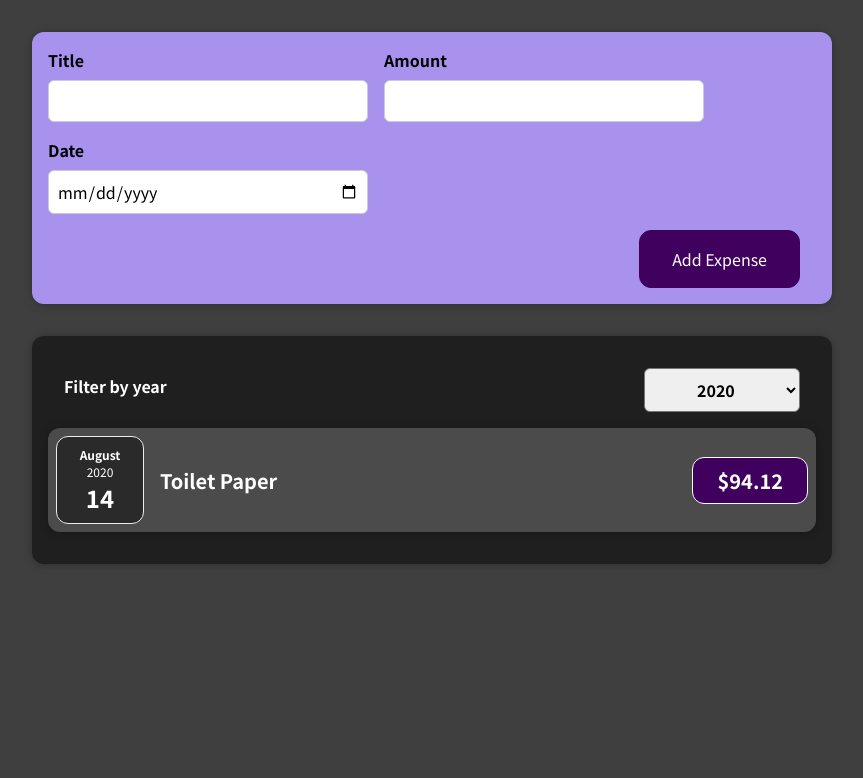
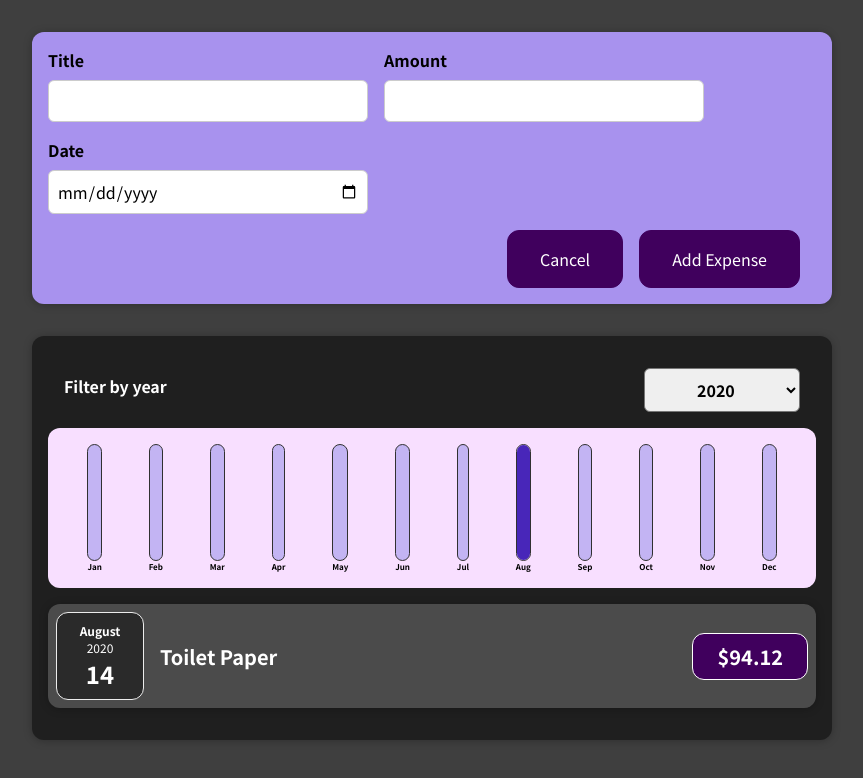
Before and after one commit to drgoodcat/react-complete-guide, a React (Create React App) app: page / in a window 1280 px wide. Shown: the top 778 px of the page, without its empty margins (208-1071 px from the left). Built offline with nearby package versions, Linux system fonts and the light colour scheme.

Commit message:
Section 5 finished

```diff
--- /dev/null
+++ b/src/components/Chart/Chart.css
@@ -0,0 +1,9 @@
+.chart {
+    padding: 1rem;
+    border-radius: 12px;
+    background-color: #f8dfff;
+    text-align: center;
+    display: flex;
+    justify-content: space-around;
+    height: 10rem;
+}
--- /dev/null
+++ b/src/components/Chart/Chart.js
@@ -0,0 +1,19 @@
+import react from "react";
+
+import ChartBar from "./ChartBar";
+import "./Chart.css";
+
+const Chart = (props) => {
+    const dataPointValues = props.dataPoints.map((dataPoint) => dataPoint.value);
+    const totalMaximum = Math.max(...dataPointValues);
+
+    return (
+        <div className="chart">
+            {props.dataPoints.map((dataPoint) => (
+                <ChartBar key={dataPoint.label} value={dataPoint.value} maxValue={totalMaximum} label={dataPoint.label} />
+            ))}
+        </div>
+    );
+};
+
+export default Chart;
--- /dev/null
+++ b/src/components/Chart/ChartBar.css
@@ -0,0 +1,30 @@
+.chart-bar {
+    height: 100%;
+    display: flex;
+    flex-direction: column;
+    align-items: center;
+}
+
+.chart-bar__inner {
+    height: 100%;
+    width: 100%;
+    border: 1px solid #313131;
+    border-radius: 12px;
+    background-color: #c3b4f3;
+    overflow: hidden;
+    display: flex;
+    flex-direction: column;
+    justify-content: flex-end;
+}
+
+.chart-bar__fill {
+    background-color: #4826b9;
+    width: 100%;
+    transition: all 0.3s ease-out;
+}
+
+.chart-bar__label {
+    font-weight: bold;
+    font-size: 0.5rem;
+    text-align: center;
+}
--- /dev/null
+++ b/src/components/Chart/ChartBar.js
@@ -0,0 +1,21 @@
+import react from "react";
+
+import "./ChartBar.css";
+
+const ChartBar = (props) => {
+    let barFillHeight = "0%";
+
+    if (props.maxValue > 0) {
+        barFillHeight = Math.round((props.value / props.maxValue) * 100) + "%";
+    }
+
+    return (
+        <div className="chart-bar">
+            <div className="chart-bar__inner">
+                <div className="chart-bar__fill" style={{ height: barFillHeight }}></div>
+            </div>
+            <div className="chart-bar__label">{props.label}</div>
+        </div>
+    );
+};
+export default ChartBar;
--- a/src/components/Expenses/Expenses.js
+++ b/src/components/Expenses/Expenses.js
@@ -3,6 +3,7 @@
 import ExpensesList from "./ExpensesList";
 import Card from "../UI/Card";
 import ExpensesFilter from "./ExpensesFilter";
+import ExpensesChart from "./ExpensesChart";
 import "./Expenses.css";
 
 const Expenses = (props) => {
@@ -20,6 +21,7 @@
         <div>
             <Card className="expenses">
                 <ExpensesFilter selected={filteredYear} onChangeFilter={filterChangeHandler} />
+                <ExpensesChart expenses={filteredExpenses} />
                 <ExpensesList items={filteredExpenses} />
             </Card>
         </div>
--- /dev/null
+++ b/src/components/Expenses/ExpensesChart.js
@@ -0,0 +1,29 @@
+import react from "react";
+
+import Chart from "../Chart/Chart";
+
+const ExpensesChart = (props) => {
+    const chartDataPoints = [
+        { label: "Jan", value: 0 },
+        { label: "Feb", value: 0 },
+        { label: "Mar", value: 0 },
+        { label: "Apr", value: 0 },
+        { label: "May", value: 0 },
+        { label: "Jun", value: 0 },
+        { label: "Jul", value: 0 },
+        { label: "Aug", value: 0 },
+        { label: "Sep", value: 0 },
+        { label: "Oct", value: 0 },
+        { label: "Nov", value: 0 },
+        { label: "Dec", value: 0 },
+    ];
+
+    for (const expense of props.expenses) {
+        const expenseMonth = expense.date.getMonth();
+        chartDataPoints[expenseMonth].value += expense.amount;
+    }
+
+    return <Chart dataPoints={chartDataPoints} />;
+};
+
+export default ExpensesChart;
--- a/src/components/NewExpense/ExpenseForm.js
+++ b/src/components/NewExpense/ExpenseForm.js
@@ -1,4 +1,5 @@
 import React, { useState } from "react";
+import Card from "../UI/Card";
 
 import "./ExpenseForm.css";
 
@@ -44,7 +45,7 @@
 
         const expenseData = {
             title: enteredTitle,
-            amount: enteredAmount,
+            amount: +enteredAmount,
             date: new Date(enteredDate),
         };
 
@@ -71,6 +72,9 @@
                 </div>
             </div>
             <div className="new-expense__actions">
+                <button type="click" onClick={props.onCancel}>
+                    Cancel
+                </button>
                 <button type="submit">Add Expense</button>
             </div>
         </form>
--- a/src/components/NewExpense/NewExpense.js
+++ b/src/components/NewExpense/NewExpense.js
@@ -1,4 +1,4 @@
-import React from "react";
+import React, { useState } from "react";
 
 import ExpenseForm from "./ExpenseForm";
 import "./NewExpense.css";
@@ -10,11 +10,23 @@
             id: Math.random().toString(),
         };
         props.onAddExpense(expenseData);
+        setIsEditing(false);
+    };
+
+    const [isEditing, setIsEditing] = useState("false");
+
+    const startEditingHandler = () => {
+        setIsEditing(true);
+    };
+
+    const stopEditingHandler = () => {
+        setIsEditing(false);
     };
 
     return (
         <div className="new-expense">
-            <ExpenseForm onSaveExpenseData={saveExpenseDataHandler} />
+            {!isEditing && <button onClick={startEditingHandler}>Add New Expense</button>}
+            {isEditing && <ExpenseForm onSaveExpenseData={saveExpenseDataHandler} onCancel={stopEditingHandler} />}
         </div>
     );
 };
```
Also changed, not shown: 1 other file (tests, documents, lock files or other folders).
